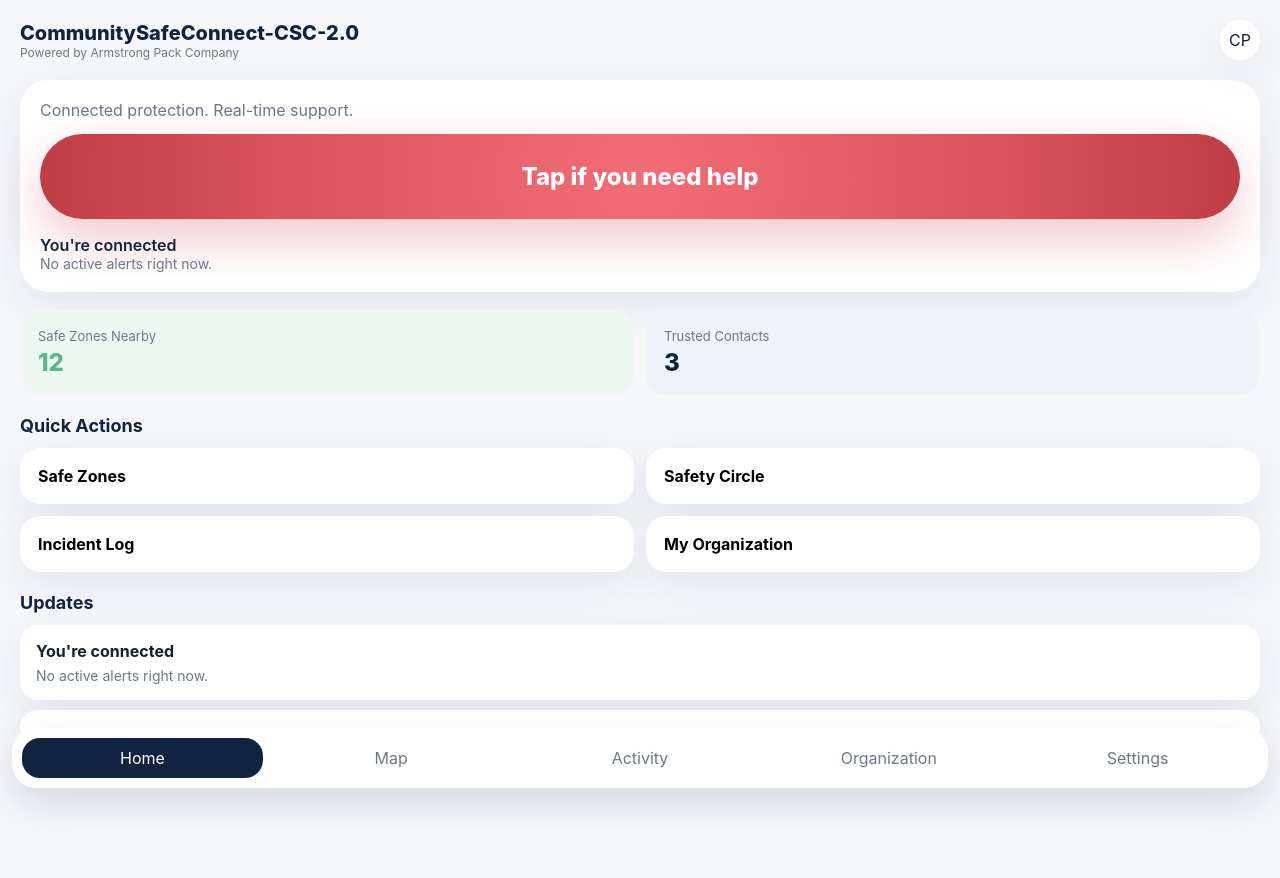
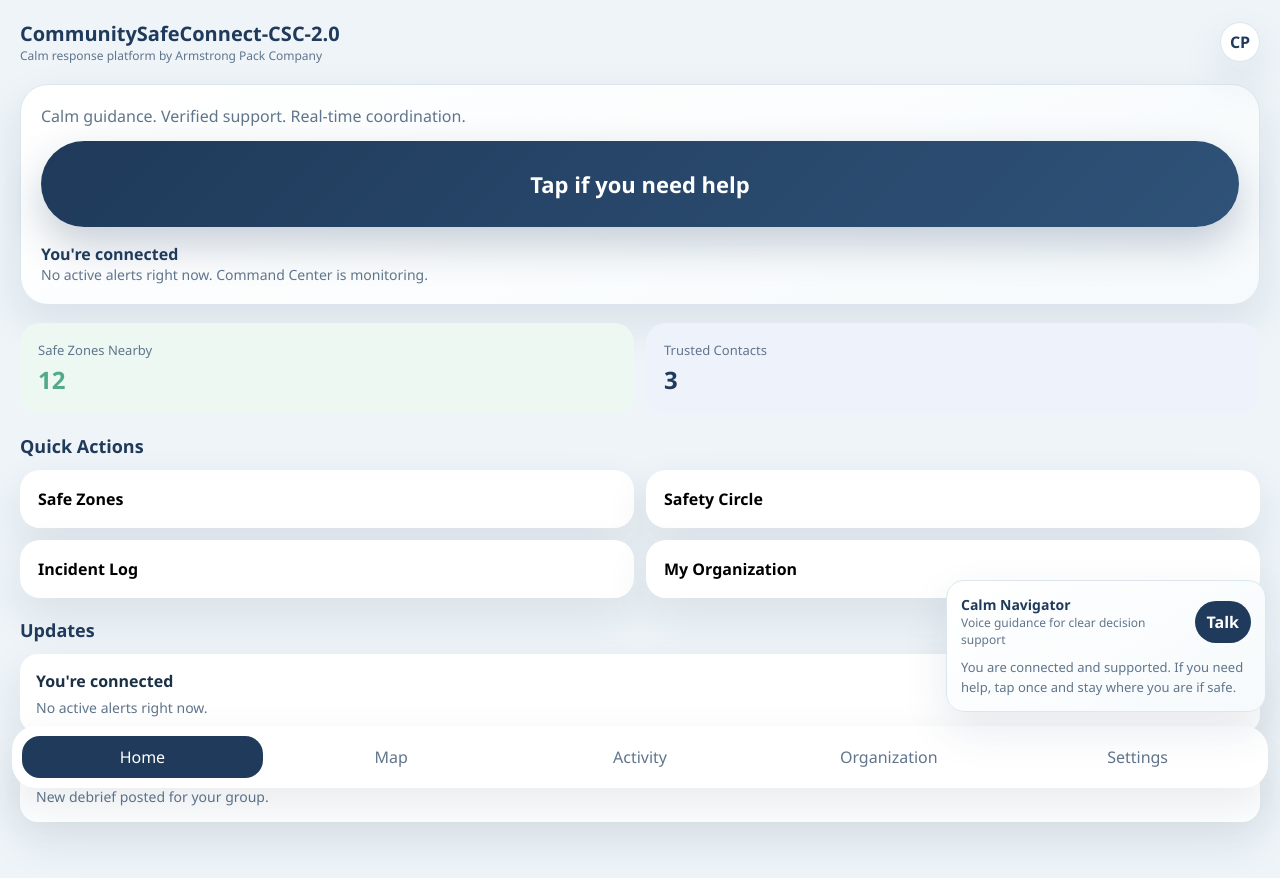
Before and after one commit to bigapc/CommunitySafeConnect-CSC-2.0, a React (Vite) app in the folder CSC-CorePlatform/apps/public-app/: page / in a window 1280 px wide. Shown: the top 878 px of the page. Built offline with nearby package versions, Linux system fonts and the light colour scheme.

Commit message:
Elevate public app with calm visual design and voice navigator

```diff
--- a/CSC-CorePlatform/apps/public-app/src/components/layout/PublicLayout.jsx
+++ b/CSC-CorePlatform/apps/public-app/src/components/layout/PublicLayout.jsx
@@ -1,16 +1,20 @@
 import BottomNav from "./BottomNav";
+import CalmNavigator from "../ui/CalmNavigator";
 
-export default function PublicLayout({ children, route, onNavigate }) {
+export default function PublicLayout({ children, route, onNavigate, role }) {
   return (
     <div style={{ minHeight: "100vh", background: "var(--bg)" }}>
       <header style={{ padding: "20px 20px 8px", display: "flex", justifyContent: "space-between", alignItems: "center" }}>
         <div>
           <div style={{ fontWeight: 800, fontSize: 20, color: "var(--navy)" }}>CommunitySafeConnect-CSC-2.0</div>
-          <div style={{ color: "var(--muted)", fontSize: 12 }}>Powered by Armstrong Pack Company</div>
+          <div style={{ color: "var(--muted)", fontSize: 12 }}>Calm response platform by Armstrong Pack Company</div>
         </div>
-        <div style={{ width: 40, height: 40, borderRadius: 20, background: "#fff", boxShadow: "var(--shadow)", display: "grid", placeItems: "center" }}>CP</div>
+        <div style={{ width: 40, height: 40, borderRadius: 20, background: "#fff", border: "1px solid var(--line)", boxShadow: "var(--shadow)", display: "grid", placeItems: "center", color: "var(--navy)", fontWeight: 700 }}>
+          {role === "apc_admin" || role === "csc_supervisor" ? "CC" : "CP"}
+        </div>
       </header>
       <main style={{ padding: "12px 20px 96px" }}>{children}</main>
+      <CalmNavigator route={route} />
       <BottomNav route={route} onNavigate={onNavigate} />
     </div>
   );
--- a/CSC-CorePlatform/apps/public-app/src/components/sos/SosButton.jsx
+++ b/CSC-CorePlatform/apps/public-app/src/components/sos/SosButton.jsx
@@ -1,17 +1,24 @@
 export default function SosButton({ onActivate }) {
+  const handleTap = () => {
+    if (typeof navigator !== "undefined" && navigator.vibrate) {
+      navigator.vibrate([40, 50, 40]);
+    }
+    onActivate();
+  };
+
   return (
     <button
-      onClick={onActivate}
+      onClick={handleTap}
       style={{
         width: "100%",
         border: 0,
         borderRadius: 999,
         padding: "28px 20px",
-        background: "radial-gradient(circle at center, #f26d75 0%, var(--red) 60%, #bf3d45 100%)",
+        background: "linear-gradient(135deg, var(--navy), var(--navy-2))",
         color: "#fff",
         fontWeight: 800,
-        fontSize: 24,
-        boxShadow: "0 20px 50px rgba(217,84,93,.32)",
+        fontSize: 22,
+        boxShadow: "0 18px 40px rgba(31, 58, 90, .24)",
         cursor: "pointer",
       }}
     >
--- /dev/null
+++ b/CSC-CorePlatform/apps/public-app/src/components/ui/CalmNavigator.jsx
@@ -0,0 +1,83 @@
+import { useMemo, useState } from "react";
+
+const calmScripts = {
+  home: "You are connected and supported. If you need help, tap once and stay where you are if safe.",
+  sos: "Stay calm. Your alert is active. Breathe slowly and follow the nearest safe guidance.",
+  safezones: "Use verified safe zones nearby. Move steadily and keep your phone available.",
+  circle: "Your trusted contacts are ready to help. Share your status clearly and calmly.",
+  incidents: "Your incident records are preserved. For changes, contact the command center.",
+  organization: "Organization updates are available. Follow official instructions in order.",
+  settings: "Security controls are view focused. Deletion actions are not available in this app.",
+  "control-hub": "Control hub access is restricted to authorized staff for calm coordinated response.",
+};
+
+function getVoice() {
+  const voices = window.speechSynthesis.getVoices();
+  return (
+    voices.find((voice) => /female|zira|samantha|aria|susan|linda/i.test(voice.name)) ||
+    voices.find((voice) => /en/i.test(voice.lang)) ||
+    voices[0]
+  );
+}
+
+export default function CalmNavigator({ route }) {
+  const [isSpeaking, setIsSpeaking] = useState(false);
+  const message = useMemo(() => calmScripts[route] || calmScripts.home, [route]);
+
+  const speakMessage = () => {
+    if (!("speechSynthesis" in window)) return;
+
+    const utterance = new SpeechSynthesisUtterance(message);
+    utterance.rate = 0.94;
+    utterance.pitch = 0.92;
+    utterance.volume = 1;
+    const voice = getVoice();
+    if (voice) utterance.voice = voice;
+
+    utterance.onstart = () => setIsSpeaking(true);
+    utterance.onend = () => setIsSpeaking(false);
+    utterance.onerror = () => setIsSpeaking(false);
+
+    window.speechSynthesis.cancel();
+    window.speechSynthesis.speak(utterance);
+  };
+
+  return (
+    <div
+      style={{
+        position: "fixed",
+        right: 14,
+        bottom: 88,
+        width: "min(320px, calc(100vw - 28px))",
+        background: "linear-gradient(145deg, #ffffff, var(--bg-soft))",
+        border: "1px solid var(--line)",
+        borderRadius: 18,
+        boxShadow: "var(--shadow)",
+        padding: 14,
+        zIndex: 5,
+      }}
+    >
+      <div style={{ display: "flex", justifyContent: "space-between", alignItems: "center", gap: 12 }}>
+        <div>
+          <div style={{ fontWeight: 800, color: "var(--navy)", fontSize: 14 }}>Calm Navigator</div>
+          <div style={{ color: "var(--muted)", fontSize: 12 }}>Voice guidance for clear decision support</div>
+        </div>
+        <button
+          onClick={speakMessage}
+          style={{
+            border: 0,
+            borderRadius: 999,
+            padding: "10px 12px",
+            background: isSpeaking ? "var(--accent)" : "var(--navy)",
+            color: "#fff",
+            fontWeight: 700,
+            cursor: "pointer",
+          }}
+        >
+          {isSpeaking ? "Speaking" : "Talk"}
+        </button>
+      </div>
+      <p style={{ margin: "10px 0 0", color: "var(--muted)", fontSize: 13, lineHeight: 1.5 }}>{message}</p>
+    </div>
+  );
+}
--- a/CSC-CorePlatform/apps/public-app/src/pages/Home.jsx
+++ b/CSC-CorePlatform/apps/public-app/src/pages/Home.jsx
@@ -10,11 +10,11 @@ export default function Home({ onNavigate, role }) {
 
   return (
     <div>
-      <div style={{ background: "#fff", borderRadius: 28, padding: 20, boxShadow: "var(--shadow)", marginBottom: 18 }}>
-        <div style={{ color: "var(--muted)", marginBottom: 14 }}>Connected protection. Real-time support.</div>
+      <div style={{ background: "linear-gradient(155deg, #ffffff, var(--bg-soft))", borderRadius: 28, padding: 20, boxShadow: "var(--shadow)", marginBottom: 18, border: "1px solid var(--line)" }}>
+        <div style={{ color: "var(--muted)", marginBottom: 14 }}>Calm guidance. Verified support. Real-time coordination.</div>
         <SosButton onActivate={() => onNavigate("sos")} />
         <div style={{ marginTop: 16, color: "var(--navy)", fontWeight: 600 }}>You're connected</div>
-        <div style={{ color: "var(--muted)", fontSize: 14 }}>No active alerts right now.</div>
+        <div style={{ color: "var(--muted)", fontSize: 14 }}>No active alerts right now. Command Center is monitoring.</div>
       </div>
 
       <div style={{ display: "grid", gridTemplateColumns: "1fr 1fr", gap: 12, marginBottom: 20 }}>
--- a/CSC-CorePlatform/apps/public-app/src/pages/SOS.jsx
+++ b/CSC-CorePlatform/apps/public-app/src/pages/SOS.jsx
@@ -1,12 +1,19 @@
 export default function SOS() {
   return (
-    <div style={{ background: "#fff", borderRadius: 28, padding: 24, boxShadow: "var(--shadow)" }}>
+    <div style={{ background: "linear-gradient(150deg, #ffffff, var(--bg-soft))", borderRadius: 28, padding: 24, boxShadow: "var(--shadow)", border: "1px solid var(--line)" }}>
       <h1 style={{ marginTop: 0, color: "var(--navy)" }}>We're with you.</h1>
-      <p style={{ color: "var(--muted)" }}>Alert sent. Stay where you are if safe.</p>
+      <p style={{ color: "var(--muted)", lineHeight: 1.6 }}>
+        Alert sent. Stay calm, keep breathing steady, and remain where you are if safe.
+      </p>
       <div style={{ display: "grid", gap: 12, marginTop: 20 }}>
-        <button style={{ border: 0, borderRadius: 18, padding: 16, background: "var(--red)", color: "#fff", fontWeight: 700 }}>Hold to Cancel Alert</button>
-        <button style={{ border: 0, borderRadius: 18, padding: 16, background: "var(--navy)", color: "#fff", fontWeight: 700 }}>Call Emergency Services</button>
+        <button style={{ border: 0, borderRadius: 18, padding: 16, background: "var(--navy)", color: "#fff", fontWeight: 700 }}>
+          Contact Command Center
+        </button>
+        <button style={{ border: 0, borderRadius: 18, padding: 16, background: "var(--accent)", color: "#fff", fontWeight: 700 }}>Call Emergency Services</button>
         <button style={{ border: "1px solid var(--line)", borderRadius: 18, padding: 16, background: "#fff", color: "var(--navy)", fontWeight: 700 }}>Message Safety Circle</button>
+      </div>
+      <div style={{ marginTop: 14, color: "var(--muted)", fontSize: 13 }}>
+        Incident records are preserved. To change or close an emergency record, contact the Command Center/Hub.
       </div>
     </div>
   );
--- a/CSC-CorePlatform/apps/public-app/src/styles/globals.css
+++ b/CSC-CorePlatform/apps/public-app/src/styles/globals.css
@@ -1,5 +1,8 @@
 * { box-sizing: border-box; }
-html, body, #root { margin: 0; min-height: 100%; font-family: Inter, Arial, sans-serif; }
-body { background: #f5f7fb; color: #122033; }
+html, body, #root { margin: 0; min-height: 100%; font-family: "Manrope", "Segoe UI", Arial, sans-serif; }
+body {
+	background: radial-gradient(circle at 15% 10%, #f8fcff 0%, var(--bg) 45%, #e7f0f6 100%);
+	color: var(--text);
+}
 a { color: inherit; text-decoration: none; }
 button { font: inherit; }
--- a/CSC-CorePlatform/apps/public-app/src/styles/theme.css
+++ b/CSC-CorePlatform/apps/public-app/src/styles/theme.css
@@ -1,13 +1,15 @@
 :root {
-  --navy: #10233f;
-  --navy-2: #18355d;
-  --bg: #f5f7fb;
+  --navy: #1f3a5a;
+  --navy-2: #2f5278;
+  --bg: #eef4f8;
+  --bg-soft: #f6fafc;
   --card: #ffffff;
-  --text: #122033;
-  --muted: #6d7887;
-  --green: #58b88a;
-  --red: #d9545d;
-  --line: #e7ecf3;
-  --shadow: 0 14px 40px rgba(16, 35, 63, 0.08);
+  --text: #1b2f45;
+  --muted: #60758c;
+  --green: #53a98b;
+  --accent: #7bb2cf;
+  --red: #c96c70;
+  --line: #dbe6ee;
+  --shadow: 0 18px 44px rgba(31, 58, 90, 0.1);
   --radius: 22px;
 }
```
